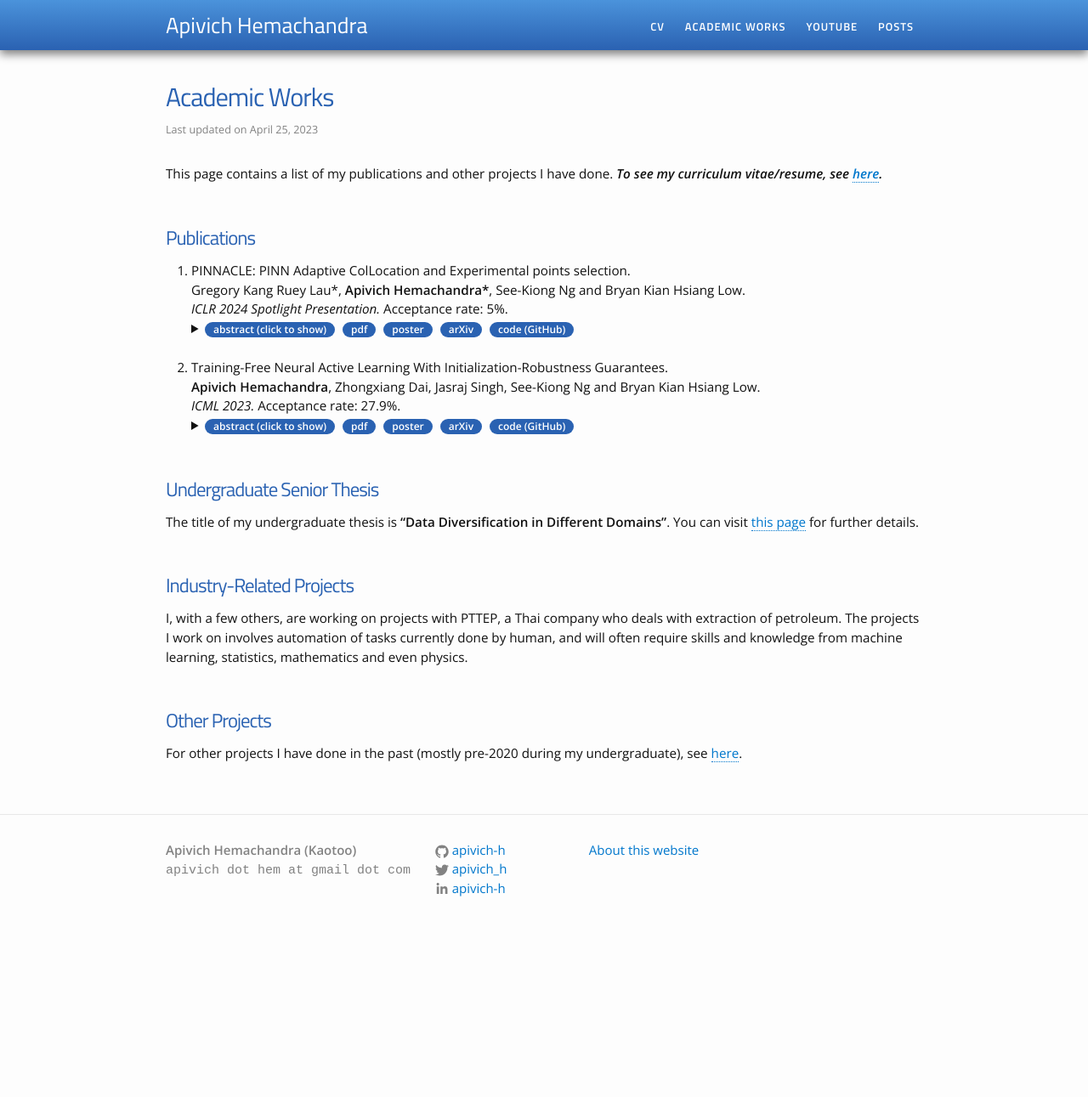
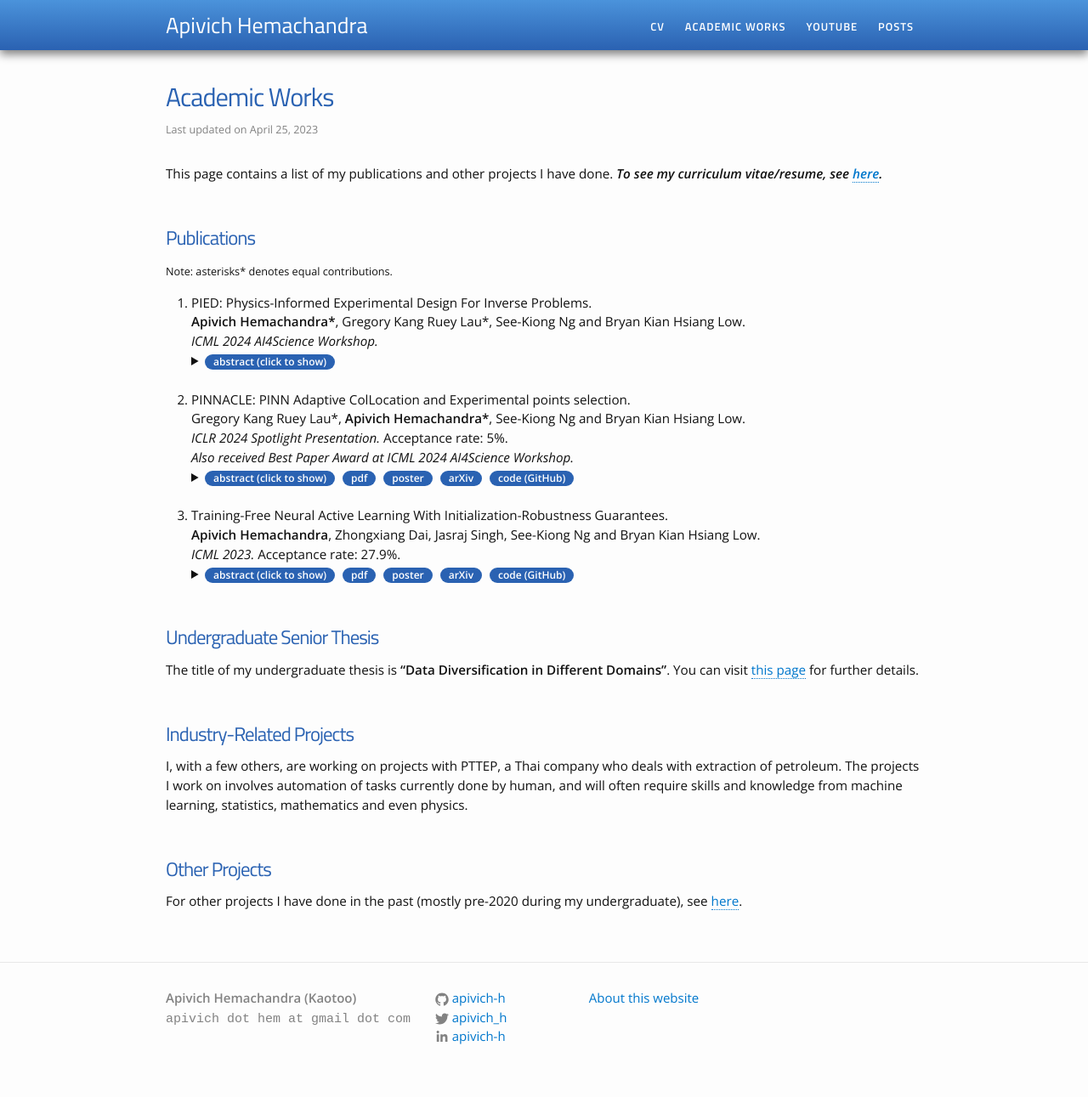
Before and after one commit to apivich-h/apivich-h.github.io, a Jekyll site: the page built from pages/works.md, in a window 1280 px wide. Shown: the whole page at 85% size. Built offline with Jekyll 4.4.1, drawn with Linux system fonts in a browser that asks for light colours; before the commit the page ends 1116 px from its top, so only the background shows below that.

Commit message:
added papers to works.md

```diff
--- a/pages/works.md
+++ b/pages/works.md
@@ -13,8 +13,32 @@ This page contains a list of my publications and other projects I have done. **_
 
 # Publications
 
+<small>
+Note: asterisks* denotes equal contributions.
+</small>
+
 <ol class="listing">
 
+<li class="listing-item">
+
+PIED: Physics-Informed Experimental Design For Inverse Problems.
+<br>
+<b>Apivich Hemachandra*</b>, Gregory Kang Ruey Lau*, See-Kiong Ng and Bryan Kian Hsiang Low.
+<br>
+<i>ICML 2024 AI4Science Workshop.</i>
+<br>
+
+<details>
+<summary>
+<a class="color-button">abstract (click to show)</a>
+</summary>
+<small>
+In many inverse problems (IPs) in science and engineering, optimization of design parameters (e.g., sensor placement) with experimental design (ED) methods is performed due to high data acquisition costs when conducting physical experiments, and often has to be done up front due to practical constraints on sensor deployments. However, existing ED methods are often challenging to use in practical PDE-based inverse problems due to significant computational bottlenecks during forward simulation and inverse parameter estimation. This paper presents Physics-Informed Experimental Design (PIED), the first ED framework that makes use of PINNs in a fully differentiable architecture to perform continuous optimization of design parameters for IPs. PIED utilizes techniques such as learning of a shared NN parameter initialization, and approximation of PINN training dynamics during the ED process, for better estimation of the inverse parameters. PIED selects the optimal design parameters for one-shot deployment, allows exploitation of parallel computation unlike existing methods, and is empirically shown to significantly outperform existing ED benchmarks in IPs for both finite-dimensional and function-valued inverse parameters given limited budget for observations.
+</small>
+</details>
+
+</li>
+<br>
 <li class="listing-item">
 
 PINNACLE: PINN Adaptive ColLocation and Experimental points selection.
@@ -22,6 +46,8 @@ PINNACLE: PINN Adaptive ColLocation and Experimental points selection.
 Gregory Kang Ruey Lau*, <b>Apivich Hemachandra*</b>, See-Kiong Ng and Bryan Kian Hsiang Low.
 <br>
 <i>ICLR 2024 Spotlight Presentation.</i> Acceptance rate: 5%.
+<br>
+<i>Also received Best Paper Award at ICML 2024 AI4Science Workshop.</i>
 <br>
 
 <details>
```
